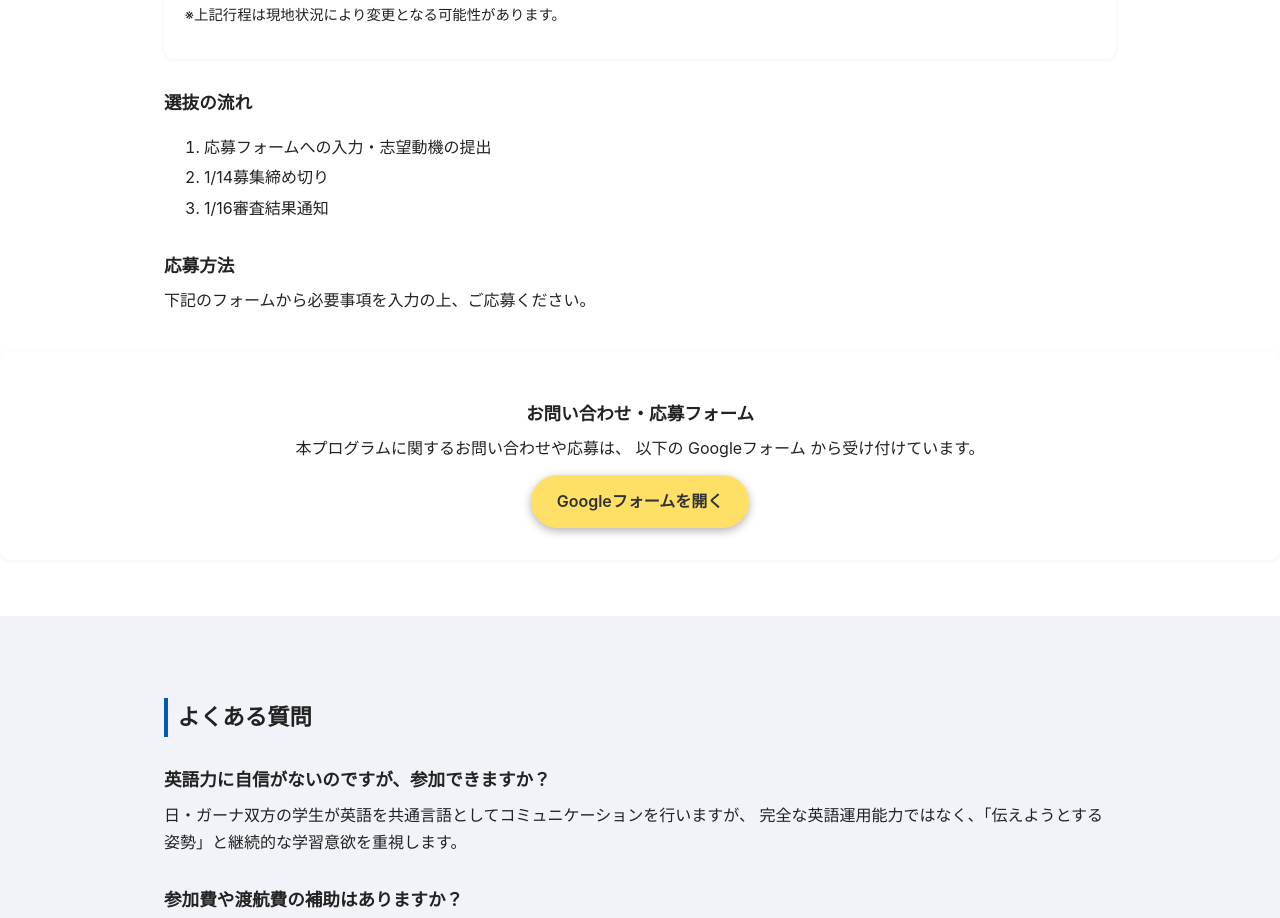
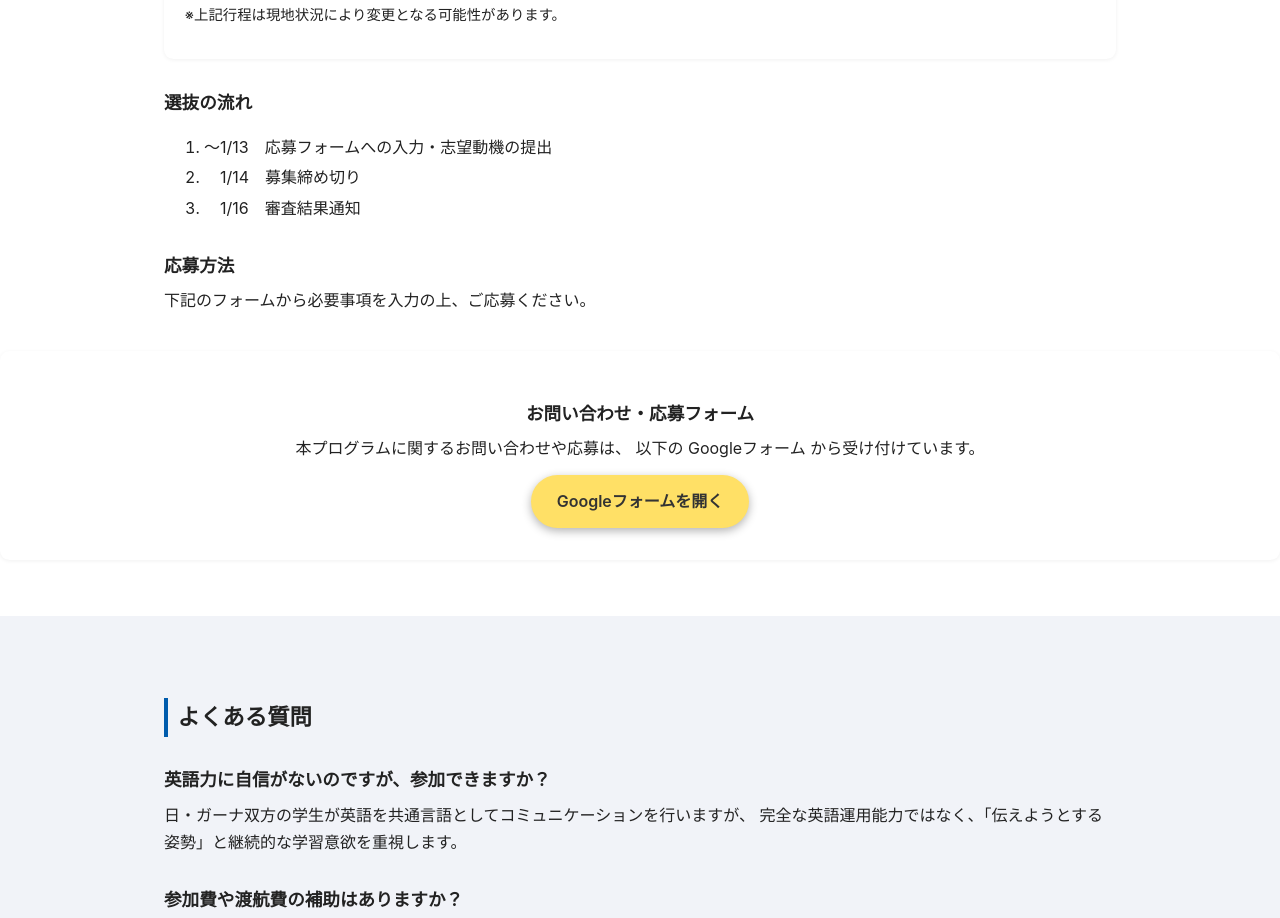
Before and after one commit to daisukekodaira/iss-ghana, a plain HTML site: page index.html in a window 1280 px wide. Shown: the part 5980-6898 px from the top of the page. Drawn offline with Linux system fonts and the light colour scheme.

Commit message:
選抜の流れ、募集スケジュールの更新。日程の更新

```diff
--- a/index.html
+++ b/index.html
@@ -646,9 +646,9 @@
 
         <h3>選抜の流れ</h3>
         <ol>
-          <li>応募フォームへの入力・志望動機の提出</li>
-          <li>1/14募集締め切り</li>
-          <li>1/16審査結果通知</li>
+          <li>～1/13　応募フォームへの入力・志望動機の提出</li>
+          <li>　1/14　募集締め切り</li>
+          <li>　1/16　審査結果通知</li>
 
         </ol>
 
```
